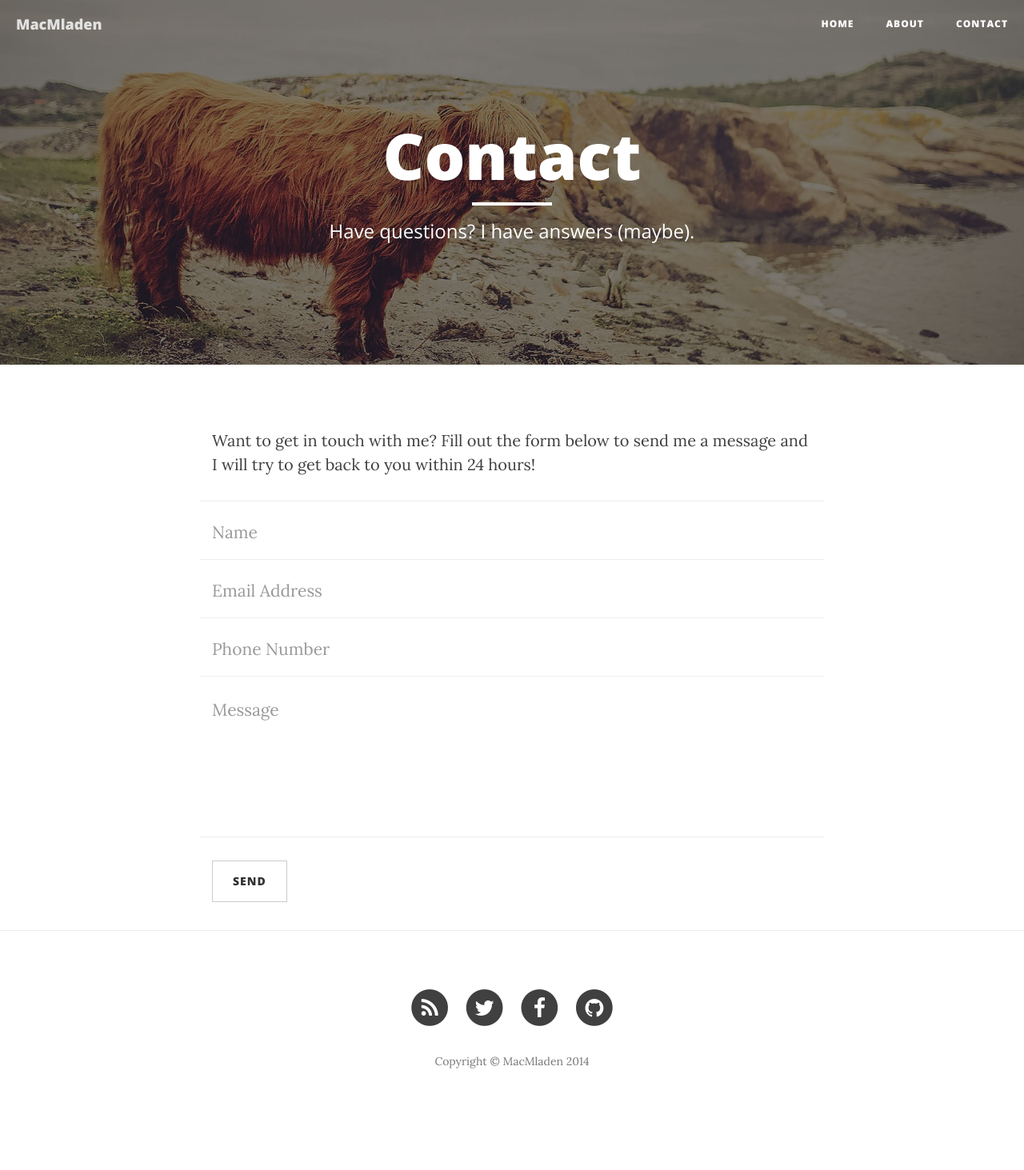
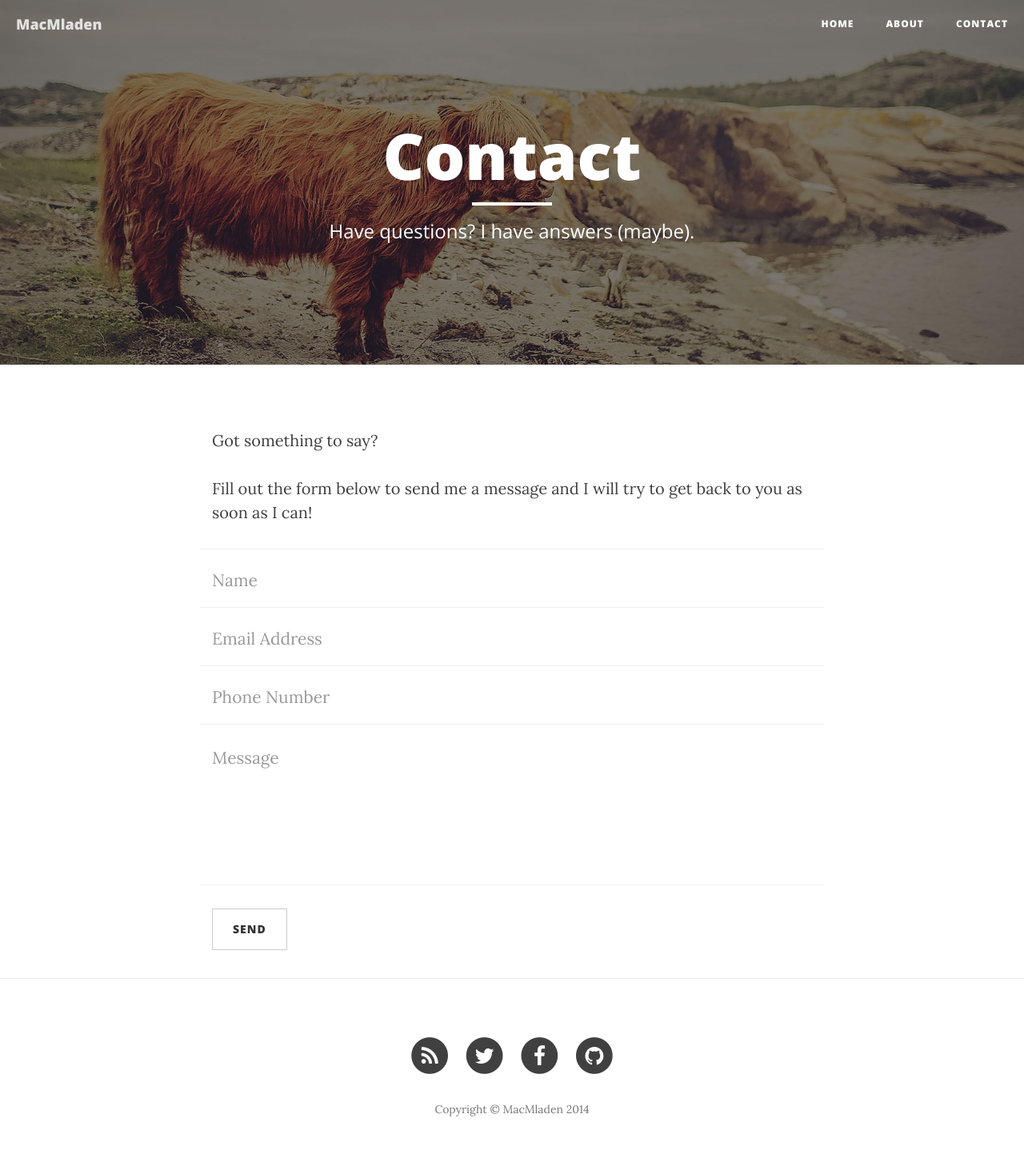
Before and after one commit to macmladen/macmladen.github.io, a Jekyll site: the page built from contact.html, in a window 1280 px wide. Shown: the whole page at 80% size. Built offline with Jekyll 4.4.1, drawn with Linux system fonts in a browser that asks for light colours; nearby versions of some CDN libraries; before the commit the page ends 1403 px from its top, so only the background shows below that.

Commit message:
Site description for MacMladen

```diff
--- a/contact.html
+++ b/contact.html
@@ -5,10 +5,13 @@ description: "Have questions? I have answers (maybe)."
 header-img: "img/contact-bg.jpg"
 ---
 
-<p>Want to get in touch with me? Fill out the form below to send me a message and I will try to get back to you within 24 hours!</p>
+<p>Got something to say?</p>
+<p>Fill out the form below to send me a message and I will try to get back to you as soon as I can!</p>
+
 <!-- Contact Form - Enter your email address on line 19 of the mail/contact_me.php file to make this form work. -->
 <!-- WARNING: Some web hosts do not allow emails to be sent through forms to common mail hosts like Gmail or Yahoo. It's recommended that you use a private domain email address! -->
 <!-- NOTE: To use the contact form, your site must be on a live web host with PHP! The form will not work locally! -->
+
 <form name="sentMessage" id="contactForm" novalidate>
     <div class="row control-group">
         <div class="form-group col-xs-12 floating-label-form-group controls">
--- a/index.html
+++ b/index.html
@@ -1,6 +1,6 @@
 ---
 layout: page
-description: "A Clean Blog Theme by Start Bootstrap"
+description: site.description
 header-img: "img/home-bg.jpg"
 ---
 
```
